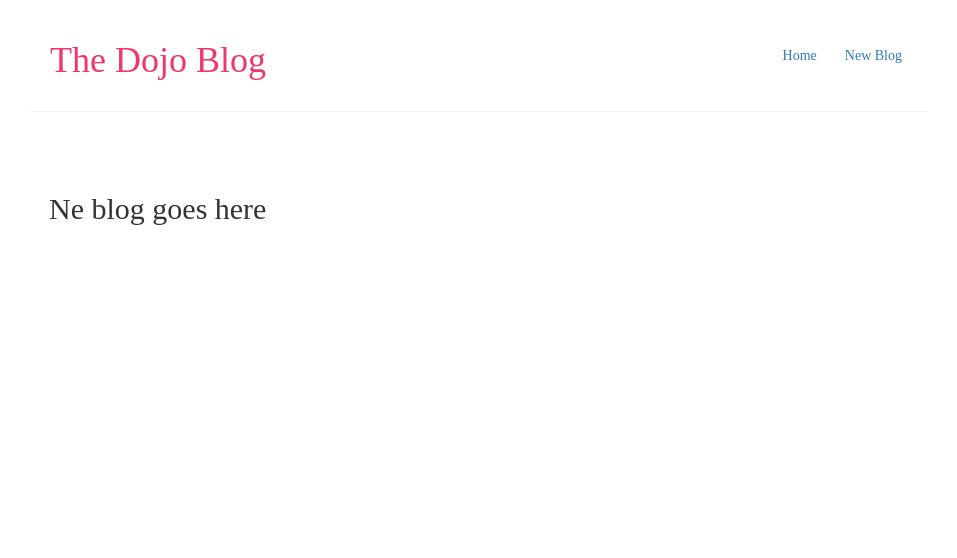
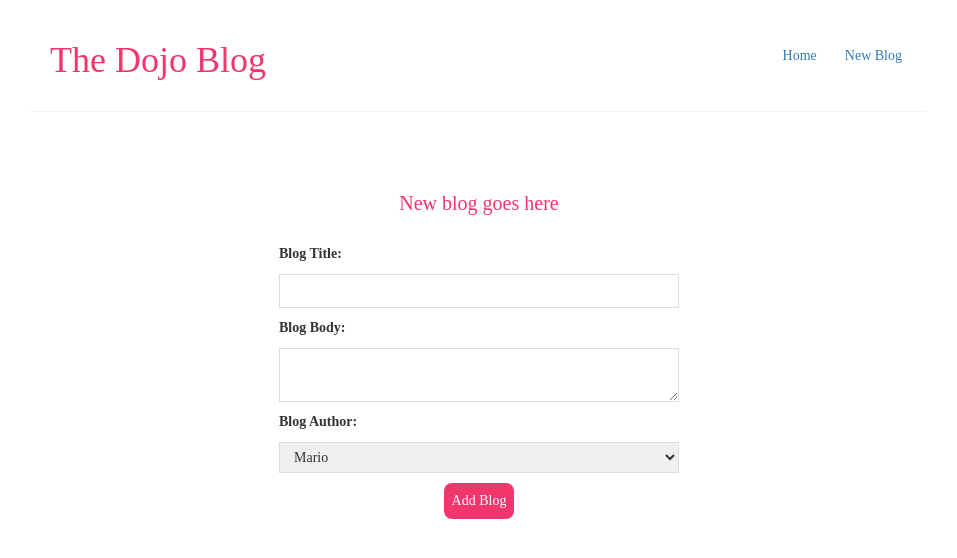
Before and after one commit to hamzazaka/my-react, a React (Create React App) app in the folder blog-app/: page /create in a window 1280 px wide. Shown: the top 558 px of the page, without its empty margins (161-1118 px from the left). Built offline with nearby package versions, Linux system fonts and the light colour scheme.

Commit message:
working on the add blog page

```diff
--- a/blog-app/src/App.css
+++ b/blog-app/src/App.css
@@ -83,3 +83,39 @@
   border-radius: 8px;
   cursor: pointer;
 }
+
+
+.create{
+  max-width: 400px;
+  margin: 0 auto;
+  text-align: center;
+}
+
+.create label{
+  text-align: left;
+  display: block;
+}
+
+.create h2{
+  font-size: 20px;
+  color: #f1356d;
+  margin-bottom: 30px;
+}
+
+.create input, .create textarea, .create select{
+  width: 100%;
+  padding: 6px 10px;
+  margin: 10px 0;
+  border: 1px solid #ddd;
+  box-sizing: border-box;
+  display: block;
+}
+
+.create button{
+  background: #f1356d;
+  color: #fff;
+  border: 0;
+  padding: 8px;
+  border-radius: 8px;
+  cursor: pointer;
+}
--- a/blog-app/src/components/create.js
+++ b/blog-app/src/components/create.js
@@ -1,9 +1,40 @@
-import React from 'react'
+import React, { useState } from 'react'
 
 export default function Create() {
+
+    const [title,setTitle]=useState('')
+    const [body,setbody]=useState('')
+    const [author,setAuthor]=useState('mario')
+
+
+    const handleSubmit=(e)=>{
+        e.preventDefault();
+        const blog={title,body,author};
+        console.log(blog);
+    }
+
     return (
         <div className='create'>
-            <h2>Ne blog goes here</h2>
+            <h2>New blog goes here</h2>
+            <form onSubmit={handleSubmit}>
+                <label htmlFor="">Blog Title: </label>
+                <input type="text"
+                 required
+                 value={title}
+                 onChange={(e)=>setTitle(e.target.value)}
+                />
+                <label >Blog Body: </label>
+                <textarea required value={body} onChange={(e)=>setbody(e.target.value)} > </textarea>
+                <label >Blog Author: </label>
+                <select value={author}
+                onChange={(e)=>setAuthor(e.target.value)}>
+                    <option value="mario">Mario</option>
+                    <option value="yoshi">yoshi</option>
+                </select>
+                <button>Add Blog</button>
+                <p>{title}</p>
+                <p>{body}</p>
+            </form>
         </div>
     )
 }
```
